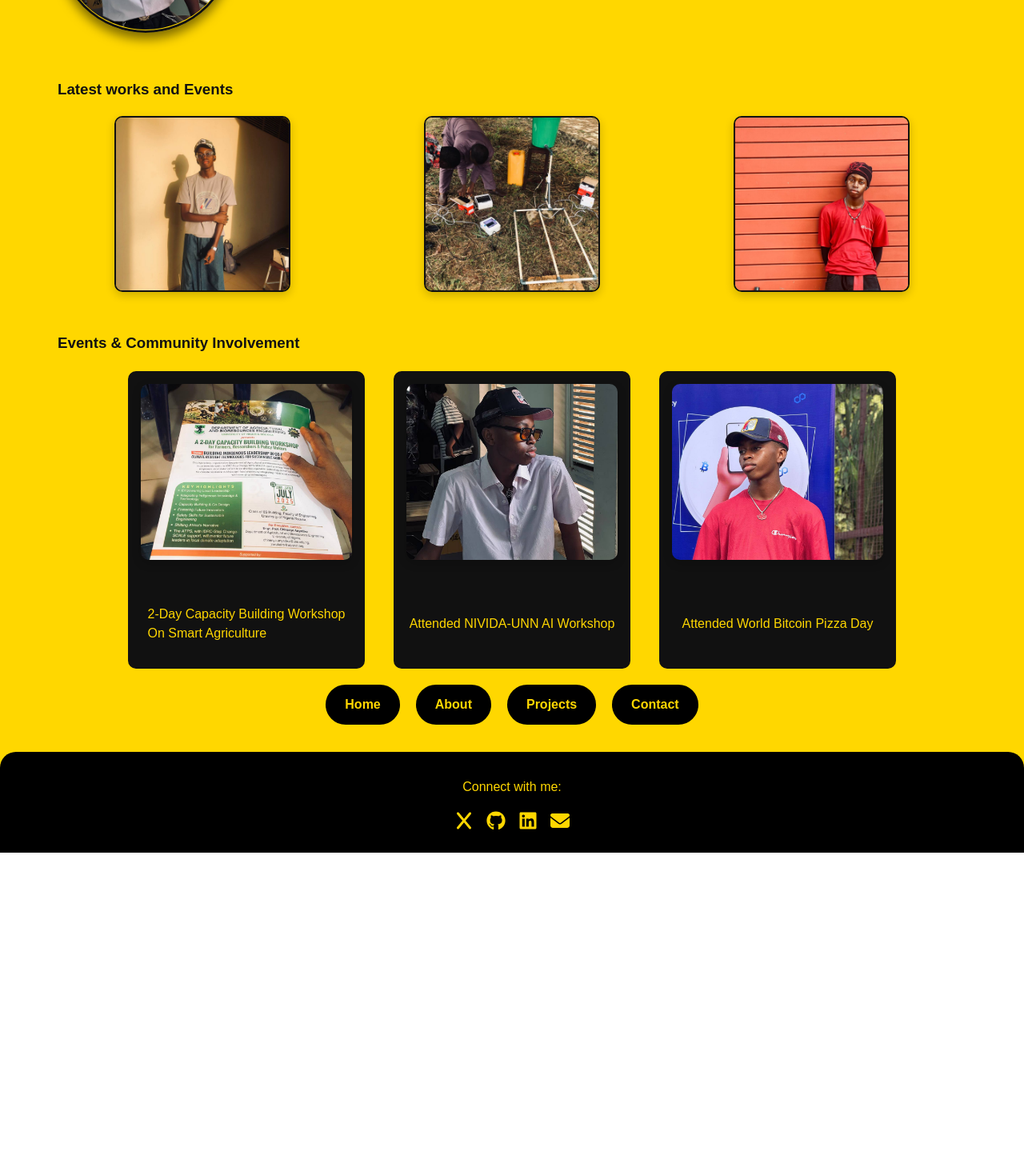
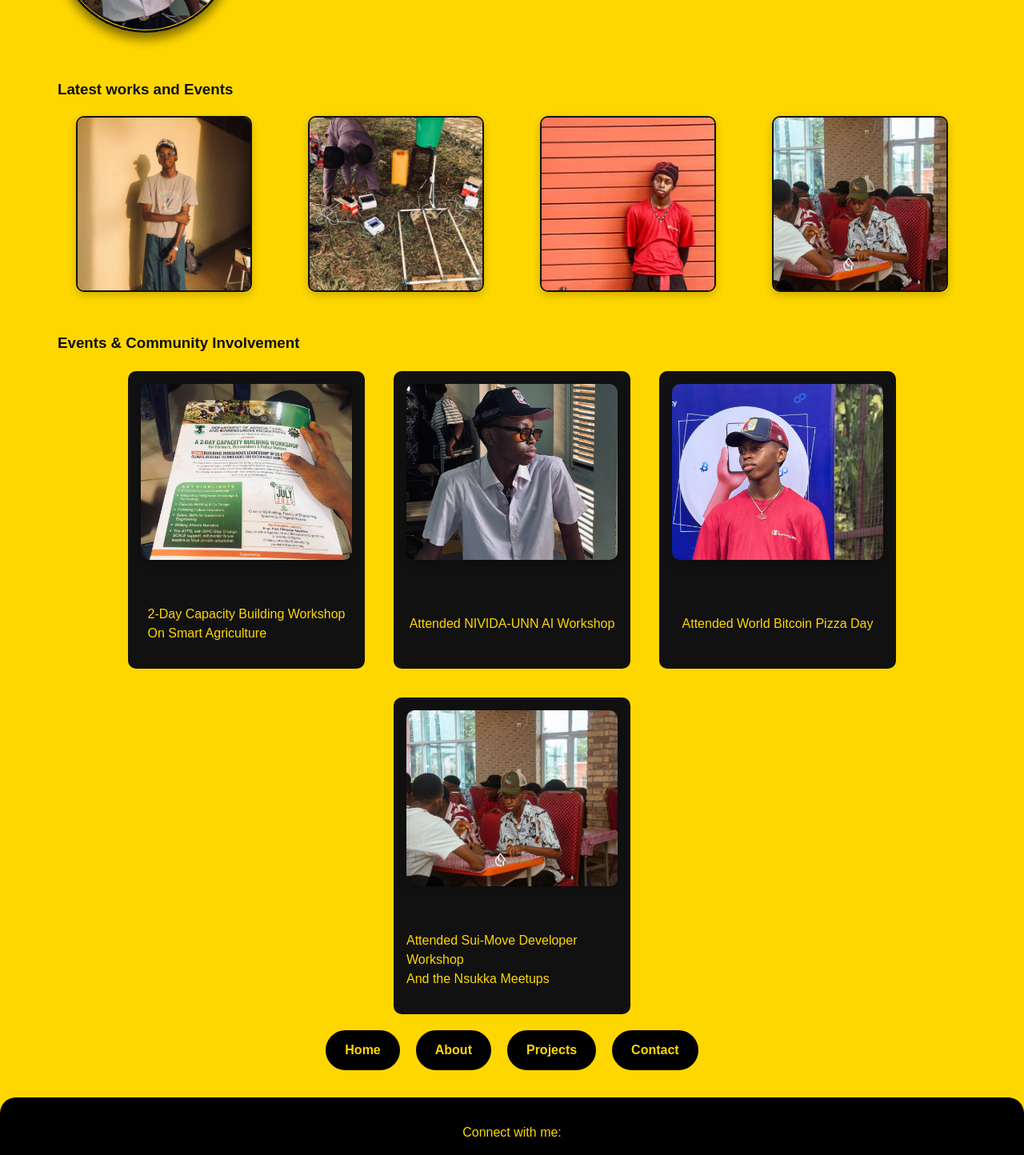
Before and after one commit to Sage-senpai/My-Portfolio, a React (Vite) app: page /gallery in a window 1280 px wide. Shown: the part 442-1886 px from the top of the page at 80% size. Before the commit the page ends 1508 px from the top, so only its background shows below. Built offline with nearby package versions, Linux system fonts and the light colour scheme.

Commit message:
fixed the home button and added sui events

```diff
--- a/src/pages/About.jsx
+++ b/src/pages/About.jsx
@@ -81,7 +81,7 @@ function About() {
       </section>
 
         <div className="pill-categories-1">
-            <Link to="/home" className="pill themed">Home</Link>
+            <Link to="/" className="pill themed">Home</Link>
             <Link to="/projects" className="pill themed">Projects</Link>
             <Link to="/contact" className="pill themed">Contact</Link>
             <Link to="/gallery" className="pill themed">Gallery </Link>
--- a/src/pages/Contact.jsx
+++ b/src/pages/Contact.jsx
@@ -67,7 +67,7 @@ function Contact() {
       </div>
 
        <div className="pill-categories-1">
-              <Link to="/home" className="pill themed">Home</Link>
+              <Link to="/" className="pill themed">Home</Link>
                           <Link to="/about" className="pill themed">About</Link>
                           <Link to="/projects" className="pill themed">Projects</Link>
                           <Link to="/gallery" className="pill themed">Gallery</Link>
--- a/src/pages/Gallery.jsx
+++ b/src/pages/Gallery.jsx
@@ -19,6 +19,7 @@ function Gallery() {
           <img src="/projects.jpg" alt="Preview 1" />
           <img src="/smart-irigation-system.jpg" alt="Preview 2" />
           <img src="/about.jpg" alt="Preview 3" />
+           <img src="/sui-meetup-group.jpg" alt="Preview 4" />
         </div>
       </section>
 
@@ -37,10 +38,15 @@ function Gallery() {
             <img src="/bitcoin-pizza-day.jpg" alt="Event 3" />
             <p>Attended World Bitcoin Pizza Day</p>
           </div>
+          <div className="event-card" data-aos="fade-left">
+            <img src="/sui-meetup.jpg" alt="Event 4" />
+            <p>Attended Sui-Move Developer Workshop <br/>
+            And the Nsukka Meetups</p>
+          </div>
         </div>
       </section>
       <div className="pill-categories-1">
-            <Link to="/home" className="pill themed">Home</Link>
+            <Link to="/" className="pill themed">Home</Link>
             <Link to="/about" className="pill themed">About</Link>
             <Link to="/projects" className="pill themed">Projects</Link>
             <Link to="/contact" className="pill themed">Contact</Link>
--- a/src/pages/Home.jsx
+++ b/src/pages/Home.jsx
@@ -33,19 +33,18 @@ function Home() {
            React/ JavaScript /Next.js dev || Robotics Student || Public Speaker & Community Manager ||
 
           </p>
-          <div className="pill-categories">
+                  </div>
+        </section>
+
+      </div>
+
+      <div className="pill-categories-1">
             <Link to="/about" className="pill themed">About</Link>
             <Link to="/projects" className="pill themed">Projects</Link>
             <Link to="/contact" className="pill themed">Contact</Link>
             <Link to="/gallery" className="pill themed">Gallery</Link>
 
           </div>
-        </div>
-
-
-        </section>
-
-      </div>
     </div>
   );
 }
--- a/src/pages/projects.jsx
+++ b/src/pages/projects.jsx
@@ -12,10 +12,10 @@ function Projects() {
 
           <ul>
             <li className="link-list-item">
-              <span>NFT Minting Platform</span>
+              <span>Landing Page for a clothing brand</span>
               <button
                 className="themed-link-button"
-                onClick={() => window.open("https://example.com/nft-platform", "_blank")}
+                onClick={() => window.open("https://github.com/Sage-senpai/dvyne-clothing-brand.github.io", "_blank")}
               >
                 View →
               </button>
@@ -74,7 +74,7 @@ function Projects() {
       </div>
 
       <div className="pill-categories-1">
-        <Link to="/home" className="pill themed">Home</Link>
+        <Link to="/" className="pill themed">Home</Link>
                     <Link to="/about" className="pill themed">About</Link>
                     <Link to="/contact" className="pill themed">Contact</Link>
                     <Link to="/gallery" className="pill themed">Gallery</Link>
```
Also changed, not shown: public/sui-meetup-group.jpg (added), public/sui-meetup.jpg (added).
